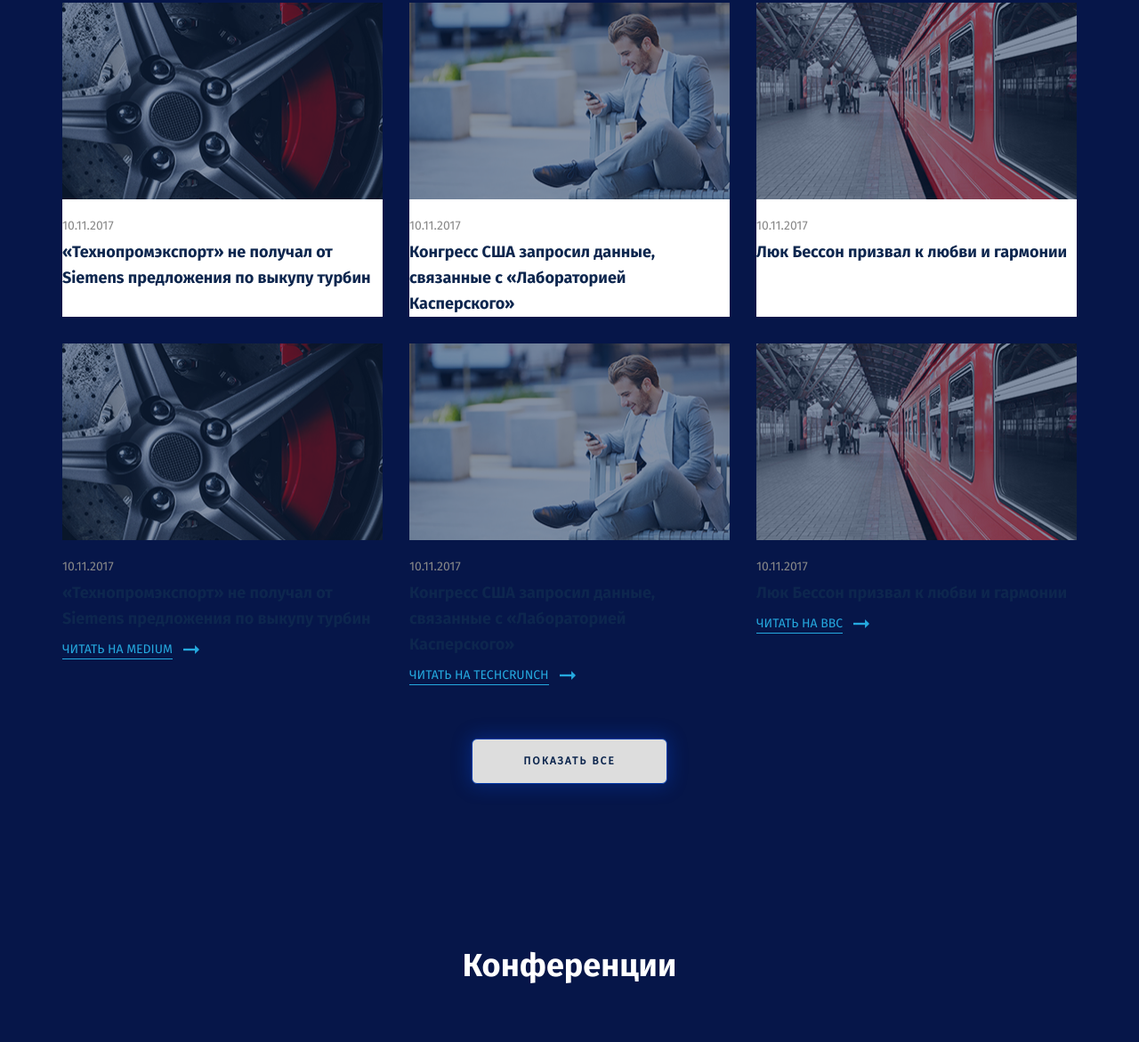
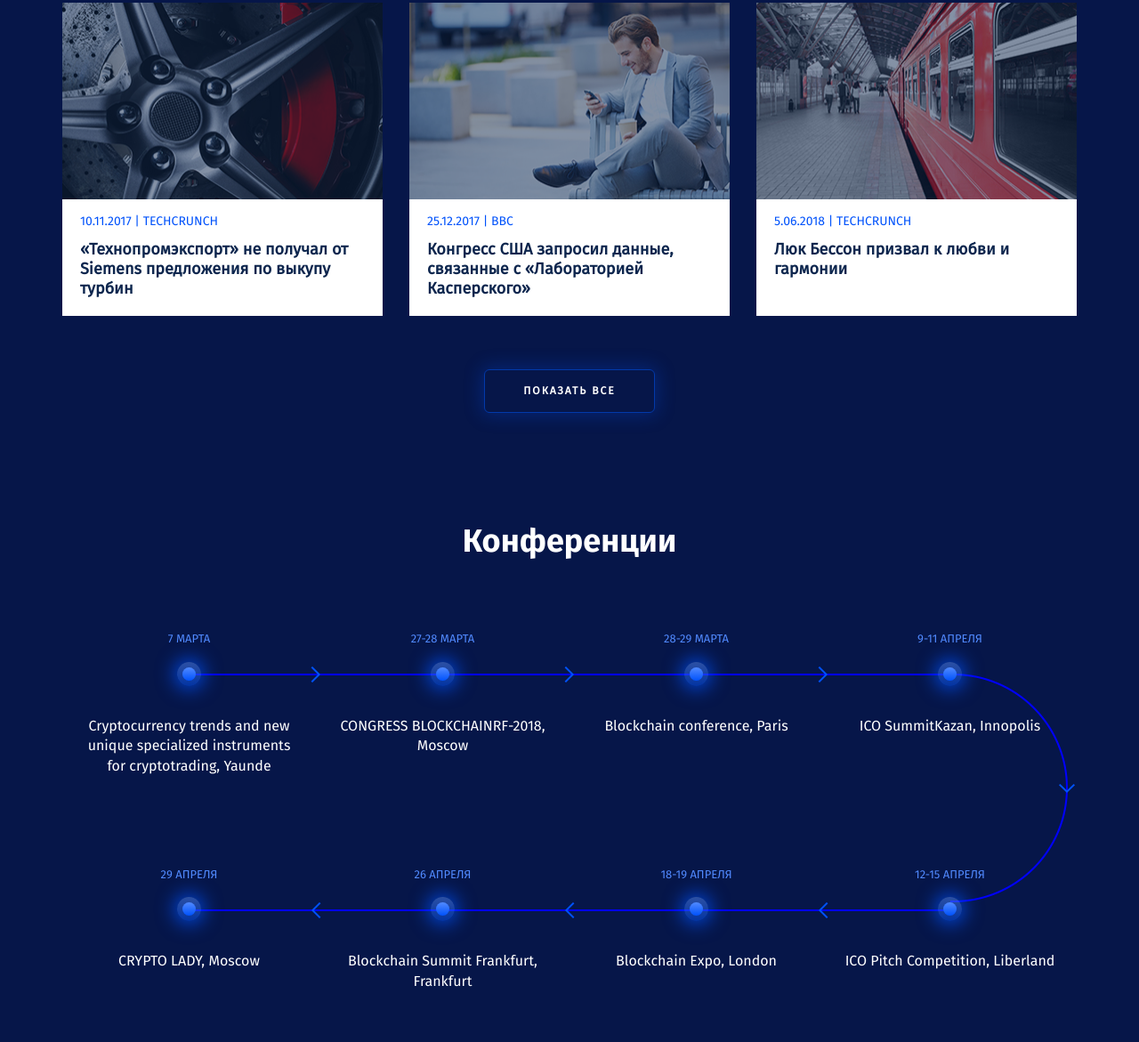
Before and after one commit to DevAlexDi/Cryptorobotics, a plain HTML site: page index.html in a window 1280 px wide. Shown: the part 8893-10064 px from the top of the page at 89% size. Drawn offline with nearby package versions, Linux system fonts and the light colour scheme.

Commit message:
Блок Новости

```diff
--- a/css/style_tatia_new.scss
+++ b/css/style_tatia_new.scss
@@ -45,6 +45,10 @@
   }
 }
 
+#news {
+  padding-bottom: 30px;
+}
+
 #news h2 {
   color: white;
 }
@@ -56,10 +60,55 @@
   .news_item {
     width: 33.3%;
     background: white;
+    padding-bottom: 20px;
+    transition: 0.3s;
 
     &:nth-child(2) {
       margin: 0 30px 30px;
     }
+
+    &:hover {
+      background: #0052fb;
+
+      .date, .title {
+        color: white;
+      }
+
+      .title {
+        text-decoration: underline;
+      }
+    }
+
+    .img_wrap {
+      margin-bottom: 0;
+    }
+
+    .date {
+      margin: 0 20px 0;
+      padding-top: 15px;
+      display: block;
+      color: #0052fb;
+      font-size: 14px;
+      text-transform: uppercase;
+      transition: 0.3s;
+    }
+
+    .title {
+      margin: 10px 20px 0;
+      font: bold 18px FiraSans;
+    }
+  }
+}
+#news #all_news {
+  background: #061649;
+  color: white;
+  padding: 15px 0;
+  max-width: 192px;
+
+  &:hover {
+    box-shadow: 0px 0px 20px 3px rgba(0, 82, 251, 0.5);
+    background: #061649;
+    color: white;
   }
 }
 
@@ -78,6 +127,10 @@
 @media (max-width: 991px) {
   .people .human_wrap:before {
     padding-top: 101%;
+  }
+
+  #news .news_wrap .news_item .title {
+    font-size: 14px;
   }
 }
 
@@ -114,6 +167,14 @@
   #work_with h2 {
     margin-bottom: 30px;
   }
+
+  #news .news_wrap {
+    display: block;
+  }
+  #news .news_wrap .news_item {
+    width: 100%;
+    margin: 0 0 30px!important;
+  }
 }
 
 @media (max-width: 500px) {
--- a/index.html
+++ b/index.html
@@ -890,7 +890,7 @@
                                 <div class="img_wrap">
                                     <div class="img" style="background-image: url(img/news1.jpg);"></div>
                                 </div>
-                                <span class="date">10.11.2017</span><br>
+                                <span class="date">10.11.2017 | Techcrunch</span>
                                 <a href="#" class="title" target="_blank">«Технопромэкспорт» не получал от Siemens предложения по выкупу турбин</a>
                             </div>
                         </div>
@@ -899,7 +899,7 @@
                                 <div class="img_wrap">
                                     <div class="img" style="background-image: url(img/news2.jpg);"></div>
                                 </div>
-                                <span class="date">10.11.2017</span><br>
+                                <span class="date">25.12.2017 | BBC</span>
                                 <a href="#" class="title" target="_blank">Конгресс США запросил данные, связанные с «Лабораторией Касперского»</a>
                             </div>
                         </div>
@@ -908,46 +908,10 @@
                                 <div class="img_wrap">
                                     <div class="img" style="background-image: url(img/news3.jpg);"></div>
                                 </div>
-                                <span class="date">10.11.2017</span><br>
+                                <span class="date">5.06.2018 | Techcrunch</span>
                                 <a href="#" class="title" target="_blank">Люк Бессон призвал к любви и гармонии</a>
                             </div>
                         </div>
-                    </div>
-                </div>
-                <div class="col-md-4">
-                    <div class="news_item">
-                        <div class="new-hover">
-                            <div class="img_wrap">
-                                <div class="img" style="background-image: url(img/news1.jpg);"></div>
-                            </div>
-                            <span class="date">10.11.2017</span><br>
-                            <a href="#" class="title" target="_blank">«Технопромэкспорт» не получал от Siemens предложения по выкупу турбин</a>
-                        </div>
-                        <span class="read">Читать на Medium</span>
-                    </div>
-                </div>
-                <div class="col-md-4">
-                    <div class="news_item">
-                        <div class="new-hover">
-                            <div class="img_wrap">
-                                <div class="img" style="background-image: url(img/news2.jpg);"></div>
-                            </div>
-                            <span class="date">10.11.2017</span><br>
-                            <a href="#" class="title" target="_blank">Конгресс США запросил данные, связанные с «Лабораторией Касперского»</a>
-                        </div>
-                        <span class="read">Читать на techcrunch</span>
-                    </div>
-                </div>
-                <div class="col-md-4">
-                    <div class="news_item">
-                        <div class="new-hover">
-                            <div class="img_wrap">
-                                <div class="img" style="background-image: url(img/news3.jpg);"></div>
-                            </div>
-                            <span class="date">10.11.2017</span><br>
-                            <a href="#" class="title" target="_blank">Люк Бессон призвал к любви и гармонии</a>
-                        </div>
-                        <span class="read">Читать на BBC</span>
                     </div>
                 </div>
             </div>
@@ -955,40 +919,35 @@
             <span href="#" class="button-style" id="all_news">Показать все</span>
 
             <div class="row" style="display: none">
-                <div class="col-md-4">
+                <div class="col-md-12">
+                    <div class="news_wrap">
                         <div class="news_item">
                             <div class="new-hover">
                                 <div class="img_wrap">
                                     <div class="img" style="background-image: url(img/news1.jpg);"></div>
                                 </div>
-                            <span class="date">10.11.2017</span><br>
+                                <span class="date">10.11.2017 | Techcrunch</span>
                                 <a href="#" class="title" target="_blank">«Технопромэкспорт» не получал от Siemens предложения по выкупу турбин</a>
                             </div>
-                        <span class="read">Читать на Medium</span>
                         </div>
-                </div>
-                <div class="col-md-4">
                         <div class="news_item">
                             <div class="new-hover">
                                 <div class="img_wrap">
                                     <div class="img" style="background-image: url(img/news2.jpg);"></div>
                                 </div>
-                            <span class="date">10.11.2017</span><br>
+                                <span class="date">25.12.2017 | BBC</span>
                                 <a href="#" class="title" target="_blank">Конгресс США запросил данные, связанные с «Лабораторией Касперского»</a>
                             </div>
-                        <span class="read">Читать на techcrunch</span>
                         </div>
-                </div>
-                <div class="col-md-4">
                         <div class="news_item">
                             <div class="new-hover">
                                 <div class="img_wrap">
                                     <div class="img" style="background-image: url(img/news3.jpg);"></div>
                                 </div>
-                            <span class="date">10.11.2017</span><br>
+                                <span class="date">5.06.2018 | Techcrunch</span>
                                 <a href="#" class="title" target="_blank">Люк Бессон призвал к любви и гармонии</a>
                             </div>
-                        <span class="read">Читать на BBC</span>
+                        </div>
                     </div>
                 </div>
             </div>
```
Also changed, not shown: css/style_tatia_new.css, 1 other file. Lines whose indentation alone changed are shown as unchanged.
